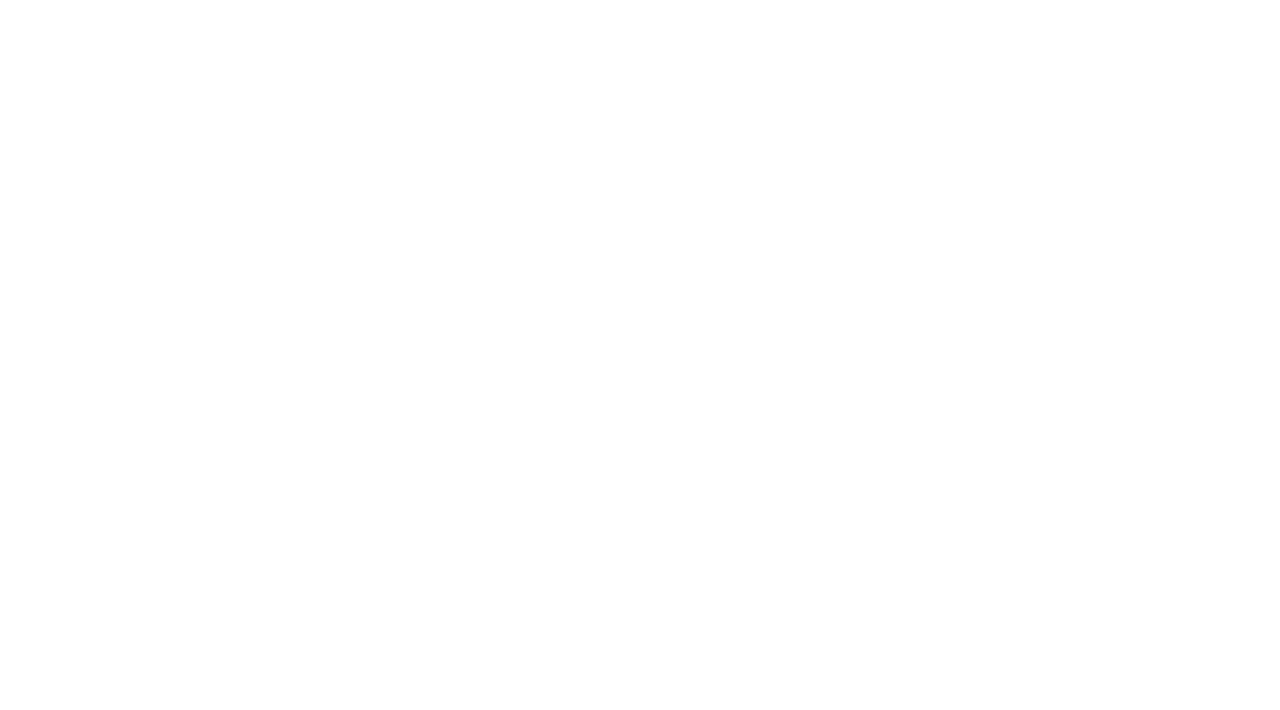
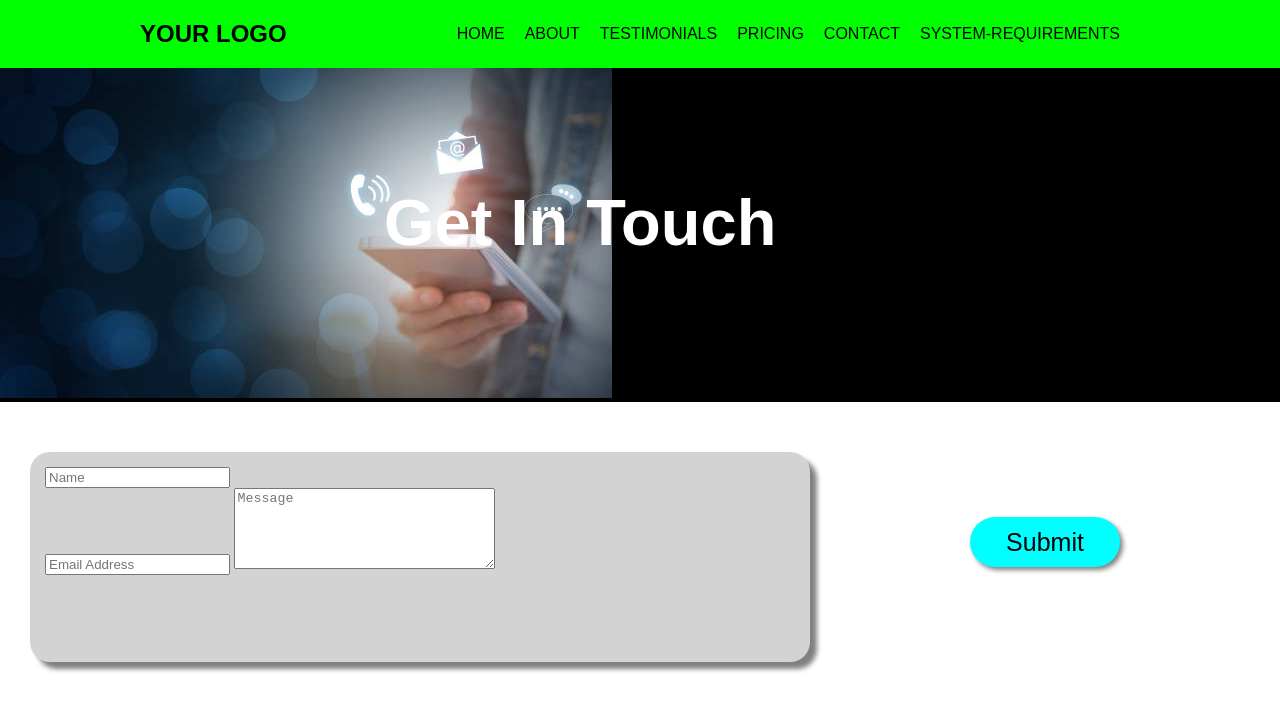
Before and after one commit to gourav1211/Web-Group-Info, a plain HTML site: page Contact.html in a window 1280 px wide. Drawn offline with Linux system fonts and the light colour scheme.

Commit message:
with contact info

```diff
--- a/Contact.html
+++ b/Contact.html
@@ -3,9 +3,44 @@
 <head>
     <meta charset="UTF-8">
     <meta name="viewport" content="width=device-width, initial-scale=1.0">
-    <title>Conact us</title>
+    <link rel="stylesheet" href="style.css">
+    <title>Contact us</title>
 </head>
 <body>
-
+    <header>
+        <div class="container">
+          <nav>
+            <a href="#" class="logo">YOUR LOGO</a>
+            <ul>
+              <li><a href="index.html">HOME</a></li>
+              <li><a href="#">ABOUT</a></li>
+              <li><a href="#">TESTIMONIALS</a></li>
+              <li><a href="#">PRICING</a></li>
+              <li><a href="#">CONTACT</a></li>
+              <li><a href="Requirements.html">SYSTEM-REQUIREMENTS</a></li>
+            </ul>
+          </nav>
+        </div>
+      </header>
+      <!-- MAIN CONTENT -->
+      <main>
+        <div class="up">
+            <img class="contact-img" src="istockphoto-1311934969-612x612.jpg" alt="">
+            <div class="head">
+                <p><b>Get In Touch</b></p>
+            </div>
+        </div>
+        <div class="down">
+            <div class="box">
+                <input  type="text" placeholder="Name"/>
+                <br/>
+                <input type="email" placeholder="Email Address"/>
+                <textarea cols="30" rows="5" placeholder="Message"></textarea>
+            </div>
+            <div class="submit">
+                <button class="submit-button">Submit</button>
+            </div>
+        </div>
+      </main>
 </body>
 </html>
--- a/style.css
+++ b/style.css
@@ -107,6 +107,7 @@ h1{
 .image{
   float: left;
   width: 50%;
+
 }
 .requirements{
   display: grid;
@@ -134,7 +135,7 @@ h1{
   align-items: center;
   justify-content: center;
   box-shadow: 7px 7px 5px grey;
-  border: 3px solid black;
+  /* border: 3px solid black; */
   transition: 0.25s;
 }
 .one,.two,.three,.four{
@@ -146,5 +147,51 @@ h1{
   justify-content: center;
   /* box-shadow: 7px 7px grey; */
   border: 2px solid black;
-  /* transition: 0.25s; */
 }
+.up{
+  width: 100%;
+  background-color: black;
+  align-items: center;
+}
+.head{
+  position: fixed;
+  top: 120px;
+  left: 30%;
+  color: white;
+  font-size: 65px;
+}
+.down{
+  /* background-color: blue; */
+  height: 252px;
+  padding-top: 50px;
+  padding-left: 30px;
+}
+.box{
+  background-color: white;
+  height: 180px;
+  width: 750px;
+  border-radius: 20px;
+  float: left;
+  padding: 15px;
+  background-color: lightgray;
+  box-shadow: 7px 7px 5px grey;
+}
+.submit{
+  display: flex;
+  align-items: center;
+  justify-content: center;
+  height: 180px;
+  /* background-color: green; */
+}
+.submit-button{
+  width: 150px;
+  height: 50px;
+  border-radius: 50px;
+  border: 0;
+  font-size: 25px;
+  background-color: cyan;
+  box-shadow: 3px 3px 5px gray;
+}
+.submit-button:active{
+  box-shadow: inset 5px 5px 5px gray;
+}
```
Also changed, not shown: Requirements.html (+4 -3 lines), index.html (+1 -1 lines), istockphoto-1311934969-612x612.jpg (added).
